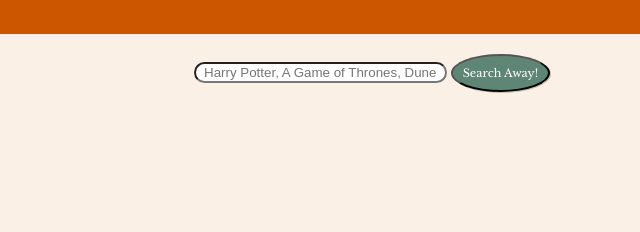
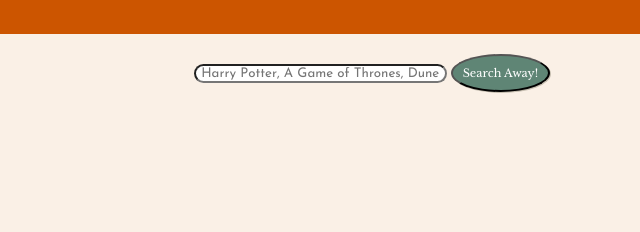
Before and after one commit to vivekvpillai/Media-Search, a plain HTML site: page index.html in a window 1280 px wide. Shown: the part 145-377 px from the top of the page, 268-908 px from the left. Drawn offline with nearby package versions, Linux system fonts and the light colour scheme.

Commit message:
adjusted font

```diff
--- a/style.css
+++ b/style.css
@@ -39,7 +39,8 @@ $books {
 .searchbar input{
   text-align: center;
   width: 20%;
-  border-radius: 2em
+  border-radius: 2em;
+  font-family: 'Josefin Sans', sans-serif;
 }
 
 .searchbar button{
```
